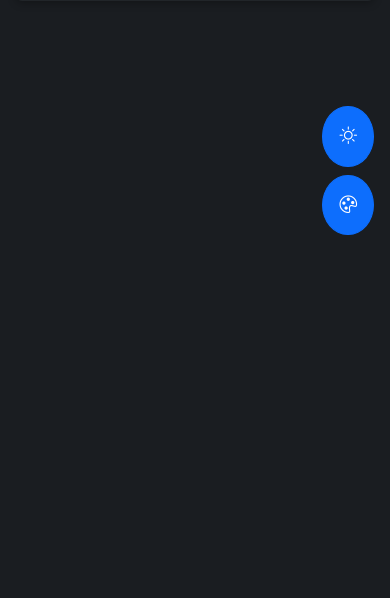
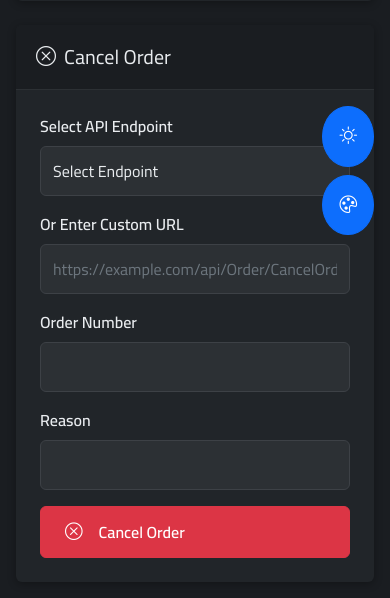
Before and after one commit to Hossam1104/Online_Order_Tool, a Flask app: template templates/base.html in a window 390 px wide, after a click on "API Configuration". Shown: the part 815-1413 px from the top of the page. Before the commit the page ends 1050 px from the top, so only its background shows below. Run offline with Flask 3, Linux system fonts and the light colour scheme; the template is opened without the code that fills it: most values are stand-ins (such as "Sample title", 1, 10 or a date in 2020).

Commit message:
Fixing UI

```diff
--- a/app.py
+++ b/app.py
@@ -7,6 +7,8 @@ from urllib.parse import urlparse
 import pyodbc
 import requests
 from flask import Flask, render_template, request, jsonify, flash, redirect, url_for, session
+
+from config import CANCEL_API_URLS
 
 app = Flask(__name__)
 app.secret_key = 'your-secret-key-here'
@@ -990,6 +992,66 @@ def validate_order_data(order_data):
     return errors
 
 
+@app.route('/cancel-order', methods=['POST'])
+def cancel_order():
+    try:
+        selected_endpoint = request.form.get('cancel_api_endpoint')
+        custom_url = request.form.get('cancel_custom_url', '').strip()
+        order_number = request.form.get('order_number')
+        reason = request.form.get('reason')
+
+        # Use custom URL if provided, otherwise use the selected endpoint
+        if custom_url:
+            url = custom_url
+        elif selected_endpoint in CANCEL_API_URLS:
+            url = CANCEL_API_URLS[selected_endpoint]
+        else:
+            flash('Please select a valid API endpoint or provide a custom URL', 'danger')
+            return redirect(url_for('index'))
+
+        # Prepare cancel order data
+        cancel_data = {
+            "OrderNumber": order_number,
+            "Reason": reason,
+            "orders_status": "cancelled"
+        }
+
+        # Send POST request
+        headers = {'Content-Type': 'application/json'}
+        response = requests.post(url, json=cancel_data, headers=headers, timeout=30)
+
+        # Prepare response data
+        response_data = {
+            'status_code': response.status_code,
+            'response_text': response.text,
+            'url_sent': url
+        }
+
+        if response.status_code == 200:
+            flash('Order cancelled successfully!', 'success')
+        else:
+            flash(f'Error cancelling order. Status code: {response.status_code}', 'danger')
+
+        return render_template('base.html',
+                               api_urls=API_URLS,
+                               cancel_api_urls=CANCEL_API_URLS,
+                               payment_methods=PAYMENT_METHODS,
+                               payment_statuses=PAYMENT_STATUSES,
+                               payment_options=PAYMENT_OPTIONS,
+                               data=session.get('order_data', DEFAULT_DATA),
+                               products=session.get('products', []),
+                               payments=session.get('payments', []),
+                               selected_endpoint=session.get('api_endpoint', DEFAULT_API_ENDPOINT),
+                               cancel_response=response_data)
+
+    except requests.exceptions.RequestException as e:
+        flash(f'Request Error: {str(e)}', 'danger')
+        return redirect(url_for('index'))
+    except Exception as e:
+        flash(f'An error occurred: {str(e)}', 'danger')
+        return redirect(url_for('index'))
+
+
 @app.context_processor
 def inject_global_variables():
     return dict(
--- a/static/js/script.js
+++ b/static/js/script.js
@@ -180,6 +180,22 @@ function setupEventListeners() {
         button.addEventListener('click', function() {
             editPayment(this.dataset.index);
         });
+    });
+}
+
+// Add this function to automatically calculate totals when inputs change
+function setupAutoCalculation() {
+    // Listen for changes in order information fields
+    const orderInputs = document.querySelectorAll('#order-tab input, #order-tab select');
+    orderInputs.forEach(input => {
+        input.addEventListener('change', calculateTotals);
+    });
+
+    // Listen for changes in product and payment modals
+    document.addEventListener('change', function(e) {
+        if (e.target.closest('.modal')) {
+            calculateTotals();
+        }
     });
 }
 
@@ -475,9 +491,16 @@ document.addEventListener('DOMContentLoaded', function() {
     paymentOptionsData.textContent = JSON.stringify({{ payment_options|tojson }});
     document.body.appendChild(paymentOptionsData);
 
+
     // Trigger change event on page load if there's a selected value
     const paymentMethodSelect = document.getElementById('paymentMethod');
     if (paymentMethodSelect) {
         paymentMethodSelect.dispatchEvent(new Event('change'));
     }
+
+            // Set up auto calculation
+    setupAutoCalculation();
+
+    // Calculate totals immediately on page load
+    calculateTotals();
 });
--- a/templates/base.html
+++ b/templates/base.html
@@ -31,6 +31,7 @@
                 </button>
             </div>
 
+
             <div class="theme-selector">
                 <div class="theme-color blue active" data-color="blue"></div>
                 <div class="theme-color purple" data-color="purple"></div>
@@ -39,6 +40,27 @@
                 <div class="theme-color red" data-color="red"></div>
             </div>
 
+
+            <div class="theme-selector mb-3 px-3">
+                <h6 class="text-primary mb-2"><i class="bi bi-palette me-2"></i>Theme Colors</h6>
+                <div class="d-flex justify-content-between">
+                    <div class="theme-color blue active" data-color="blue"></div>
+                    <div class="theme-color purple" data-color="purple"></div>
+                    <div class="theme-color green" data-color="green"></div>
+                    <div class="theme-color orange" data-color="orange"></div>
+                    <div class="theme-color red" data-color="red"></div>
+                </div>
+            </div>
+            <div class="theme-selector mb-3 px-3">
+                <h6 class="text-primary mb-2"><i class="bi bi-palette me-2"></i>Theme Colors</h6>
+                <div class="d-flex justify-content-between">
+                    <div class="theme-color blue active" data-color="blue"></div>
+                    <div class="theme-color purple" data-color="purple"></div>
+                    <div class="theme-color green" data-color="green"></div>
+                    <div class="theme-color orange" data-color="orange"></div>
+                    <div class="theme-color red" data-color="red"></div>
+                </div>
+            </div>
             <!-- Navigation -->
             <ul class="nav flex-column">
                 <li class="nav-item">
@@ -529,6 +551,47 @@
                         </div>
                     </div>
                 </div>
+
+                <!-- Add Cancel Order section -->
+                <div class="card mt-4">
+                    <div class="card-header">
+                        <h5 class="mb-0"><i class="bi bi-x-circle me-2"></i>Cancel Order</h5>
+                    </div>
+                    <div class="card-body">
+                        <form method="POST" action="{{ url_for('cancel_order') }}">
+                            <div class="row g-3">
+                                <div class="col-md-6">
+                                    <label class="form-label">Select API Endpoint</label>
+                                    <select class="form-select" name="cancel_api_endpoint" required>
+                                        <option value="">Select Endpoint</option>
+                                        {% for name, url in cancel_api_urls.items() %}
+                                        <option value="{{ name }}">{{ name }} - {{ url }}</option>
+                                        {% endfor %}
+                                    </select>
+                                </div>
+                                <div class="col-md-6">
+                                    <label class="form-label">Or Enter Custom URL</label>
+                                    <input type="url" class="form-control" name="cancel_custom_url"
+                                           placeholder="https://example.com/api/Order/CancelOrder">
+                                </div>
+                                <div class="col-md-6">
+                                    <label class="form-label">Order Number</label>
+                                    <input type="text" class="form-control" name="order_number" required>
+                                </div>
+                                <div class="col-md-6">
+                                    <label class="form-label">Reason</label>
+                                    <input type="text" class="form-control" name="reason" required>
+                                </div>
+                                <div class="col-12">
+                                    <button type="submit" class="btn btn-danger w-100">
+                                        <i class="bi bi-x-circle me-2"></i>Cancel Order
+                                    </button>
+                                </div>
+                            </div>
+                        </form>
+                    </div>
+                </div>
+
                 {% endif %}
             </div>
 
```
Also changed, not shown: config.py (+10 -0 lines), static/css/style.css (+26 -8 lines), README.md.
